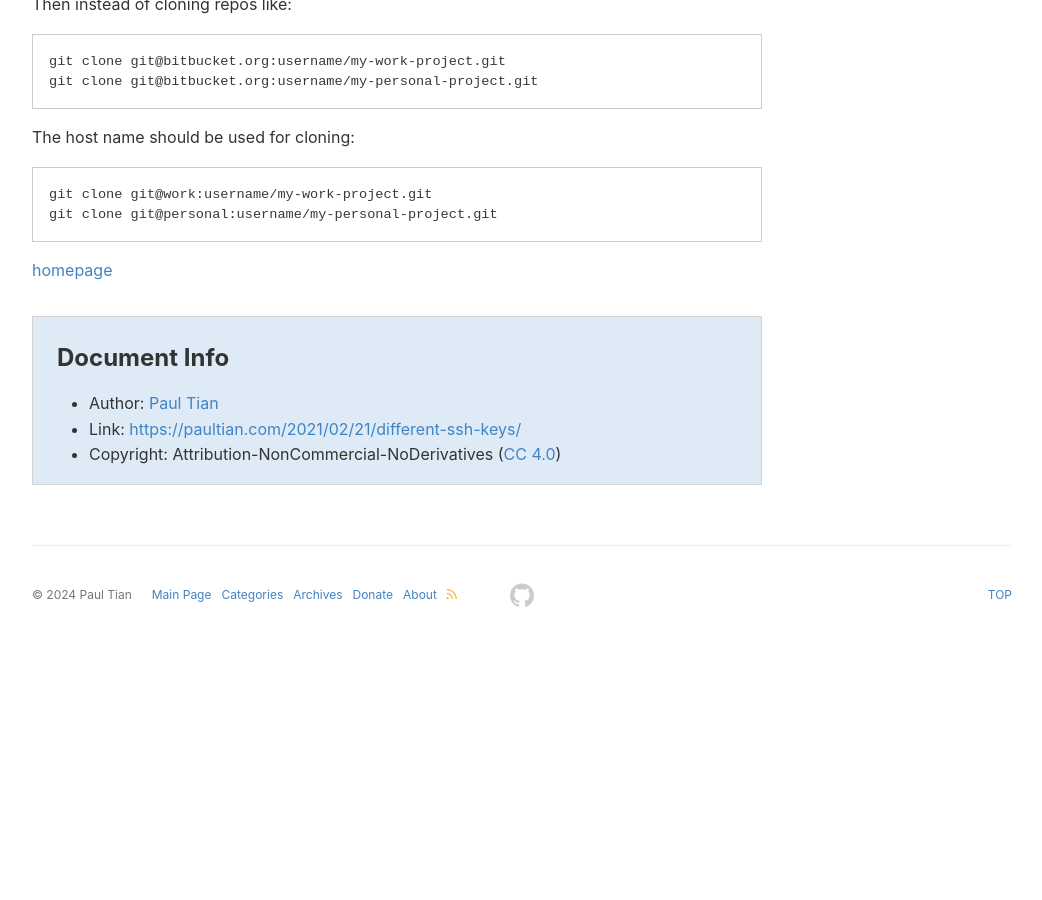
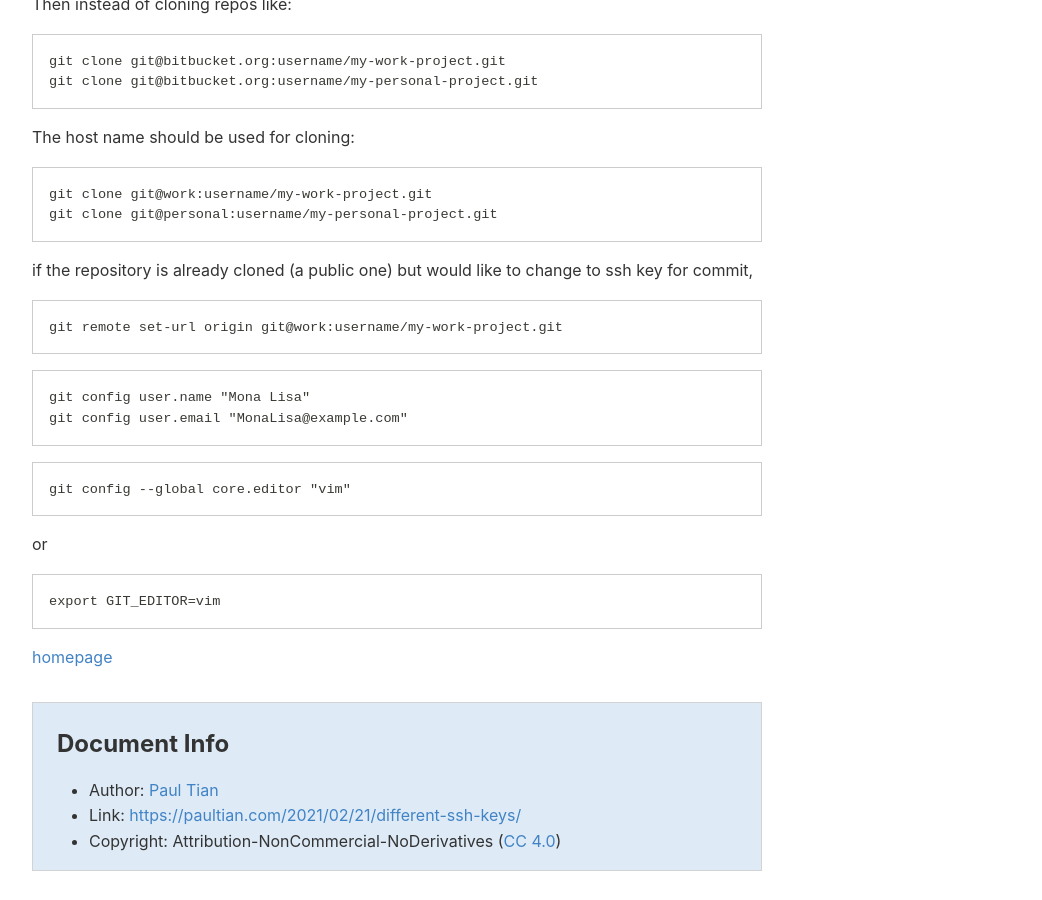
Before and after one commit to paul-tian/paul-tian.github.io, a Jekyll site: the page built from _posts/note/2021-02-21-different-ssh-keys.md, in a window 1280 px wide and 900 px high, scrolled down 847 px. Shown: the whole window, without its empty margins (118-1160 px from the left). Built offline with Jekyll 4.4.1, drawn with Linux system fonts in a browser that asks for light colours; a style sheet for code colours, icons or effects is not loaded; before the commit the page ends 1491 px from its top, so only the background shows below that.

Commit message:
Update 2021-02-21-different-ssh-keys.md

````diff
--- a/_posts/note/2021-02-21-different-ssh-keys.md
+++ b/_posts/note/2021-02-21-different-ssh-keys.md
@@ -49,4 +49,26 @@ git clone git@work:username/my-work-project.git
 git clone git@personal:username/my-personal-project.git
 ```
 
+
+if the repository is already cloned (a public one) but would like to change to ssh key for commit,
+
+```bash
+git remote set-url origin git@work:username/my-work-project.git
+```
+
+```bash
+git config user.name "Mona Lisa"
+git config user.email "MonaLisa@example.com"
+```
+
+
+```bash
+git config --global core.editor "vim"
+```
+or
+
+```bash
+export GIT_EDITOR=vim
+```
+
 [homepage](/)
````
